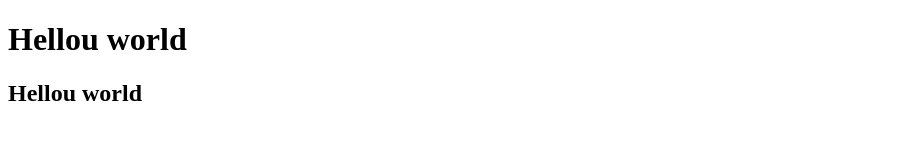
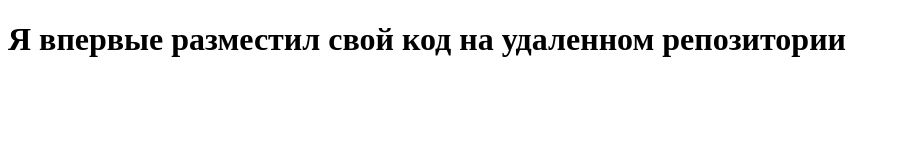
Before and after one commit to RadROP/test-repo, a plain HTML site: page index.html in a window 1280 px wide. Shown: the whole page, without its empty margins (0-900 px from the left). Drawn offline with Linux system fonts and the light colour scheme.

Commit message:
New commit

```diff
--- a/index.html
+++ b/index.html
@@ -3,10 +3,9 @@
 <head>
     <meta charset="UTF-8">
     <meta name="viewport" content="width=device-width, initial-scale=1.0">
-    <title>Document</title>
+    <title>New git project</title>
 </head>
 <body>
-    <h1>Hellou world</h1>
-    <h2>Hellou world</h2>
+    <h1>Я впервые разместил свой код на удаленном репозитории</h1>
 </body>
 </html>
```
Also changed, not shown: 2 other files.
